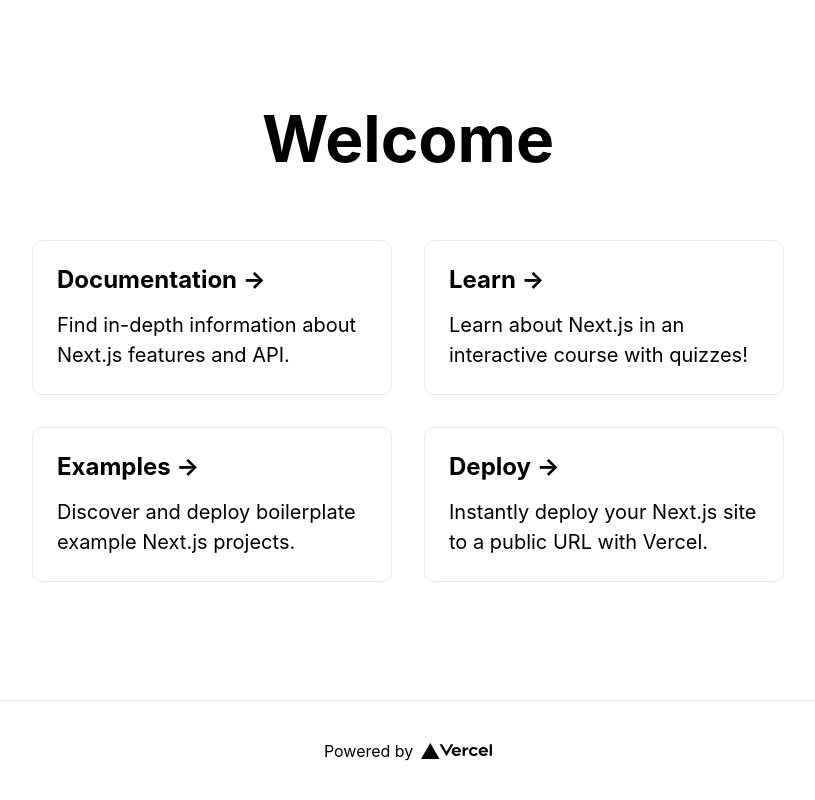
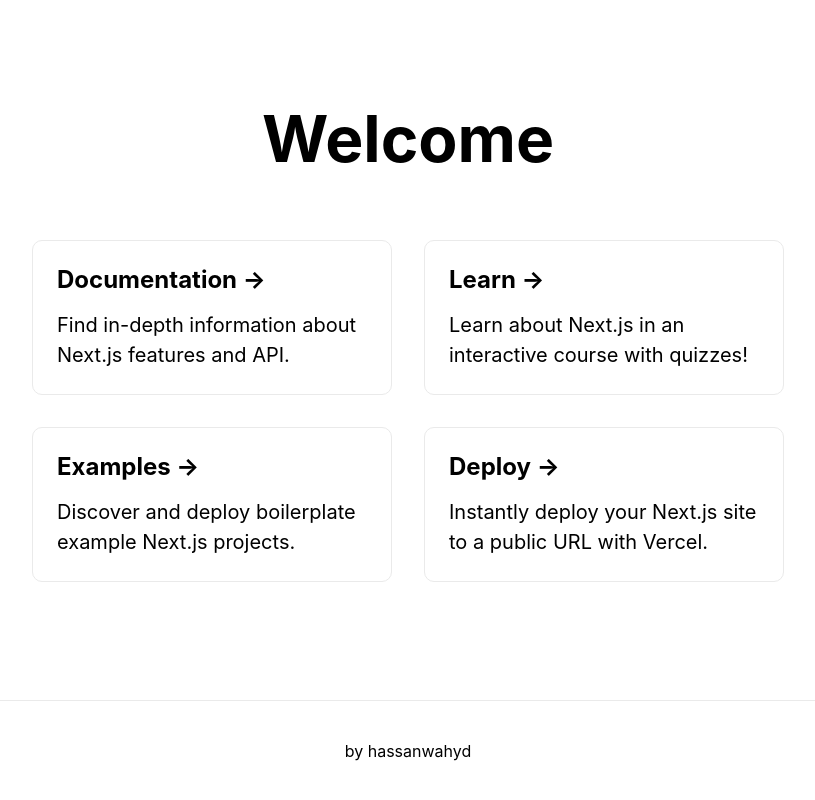
Before and after one commit to hassanwahyd/nextjs, a Next.js app: page / in a window 1280 px wide. Shown: the whole page, without its empty margins (232-1047 px from the left). Built offline with nearby package versions, Linux system fonts and the light colour scheme.

Commit message:
Update index.js

```diff
--- a/pages/index.js
+++ b/pages/index.js
@@ -48,14 +48,7 @@
       </main>
 
       <footer className={styles.footer}>
-        <a
-          href="https://vercel.com?utm_source=create-next-app&utm_medium=default-template&utm_campaign=create-next-app"
-          target="_blank"
-          rel="noopener noreferrer"
-        >
-          Powered by{' '}
-          <img src="/vercel.svg" alt="Vercel Logo" className={styles.logo} />
-        </a>
+        <p>by hassanwahyd </p>
       </footer>
     </div>
   )
```
